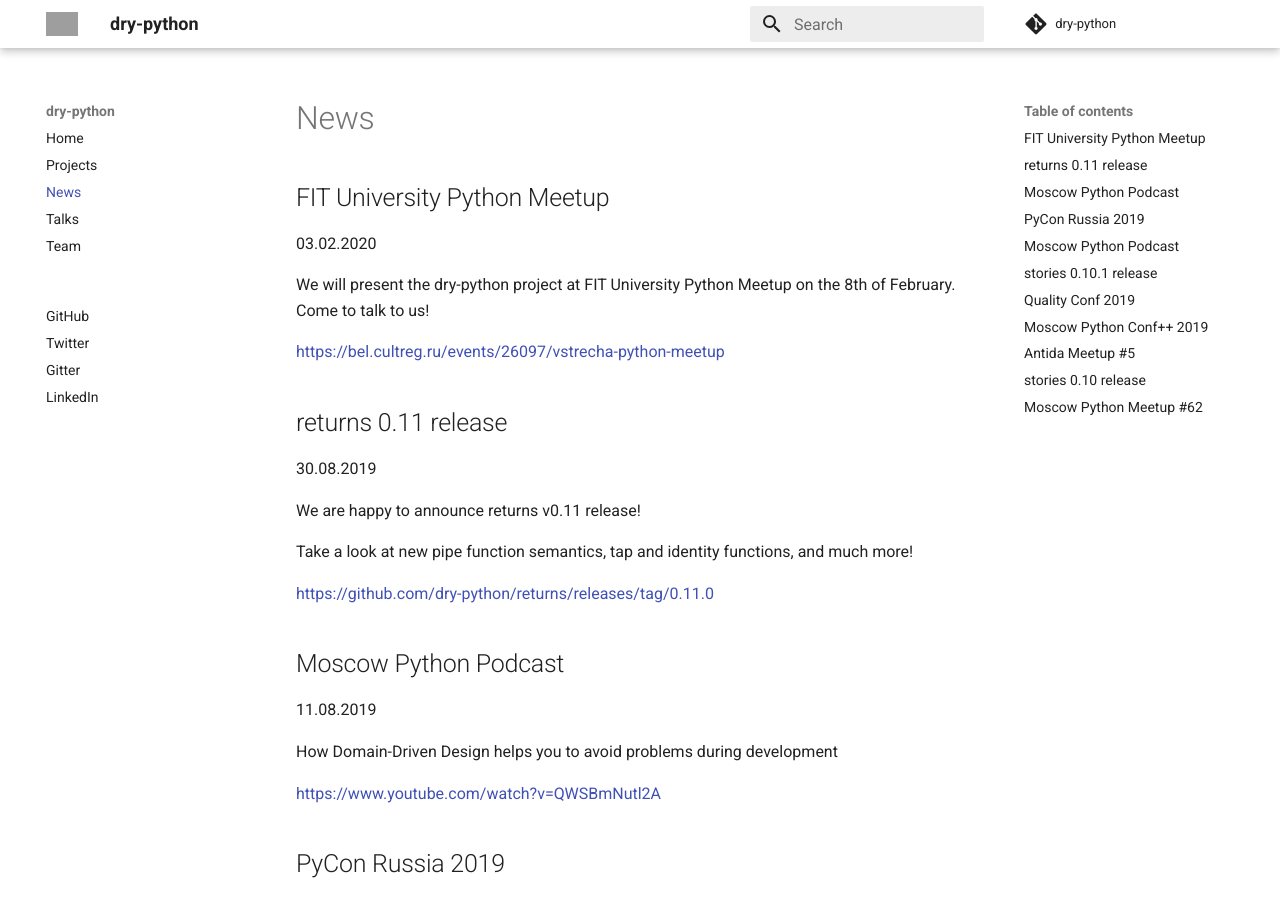
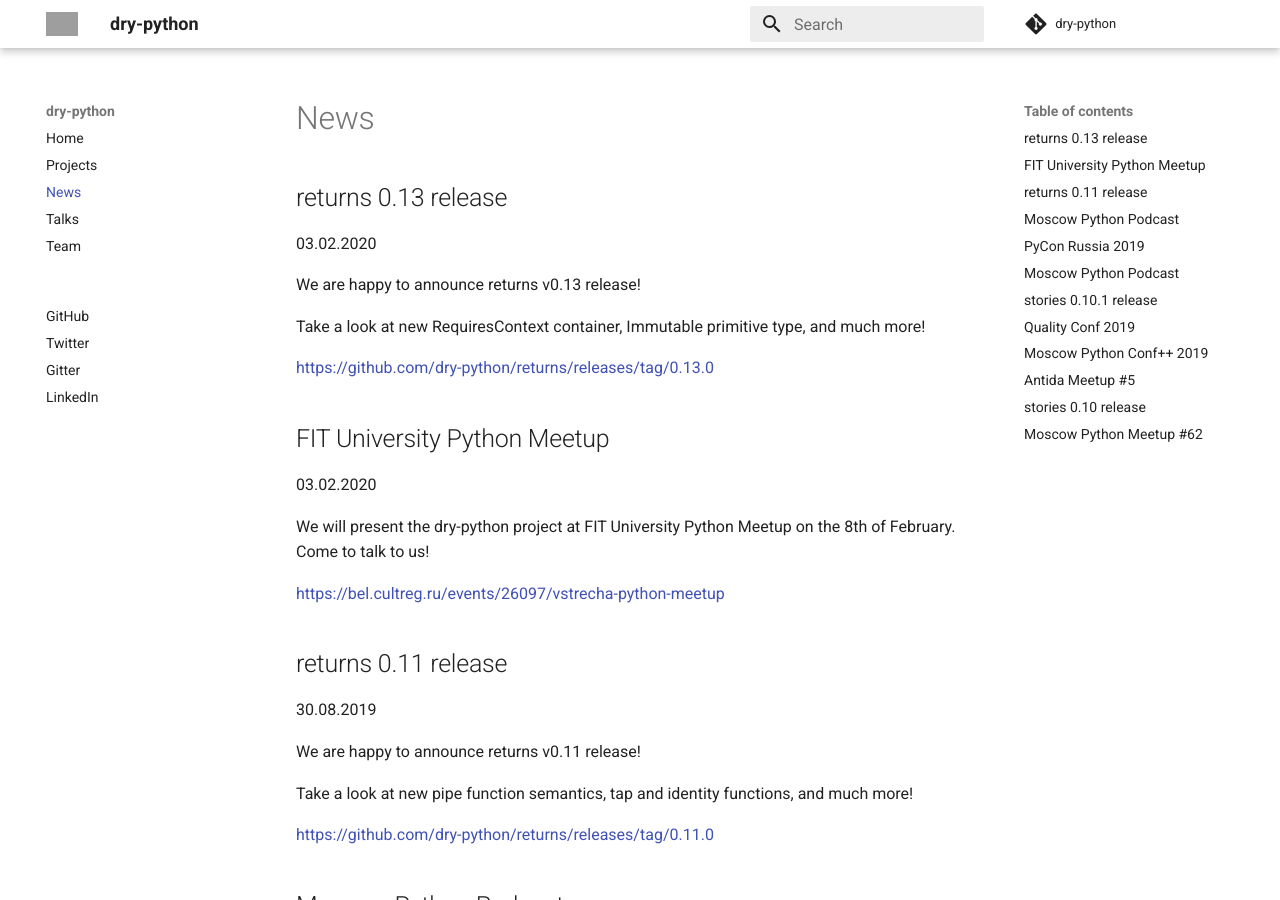
Before and after one commit to dry-python/dry-python.github.io, an MkDocs documentation site: the page built from docs/news.md, in a window 1280 px wide and 900 px high. Built offline with MkDocs 1.6.1 and Material for MkDocs 9.7.7, drawn with Linux system fonts in a browser that asks for light colours; grey boxes are pictures that could not be loaded.

Commit message:
Add returns 0.13 release news. (#359)

```diff
--- a/docs/news.md
+++ b/docs/news.md
@@ -1,4 +1,14 @@
 # News
+
+## returns 0.13 release
+
+03.02.2020
+
+We are happy to announce returns v0.13 release!
+
+Take a look at new RequiresContext container, Immutable primitive type, and much more!
+
+<https://github.com/dry-python/returns/releases/tag/0.13.0>
 
 ## FIT University Python Meetup
 
```
